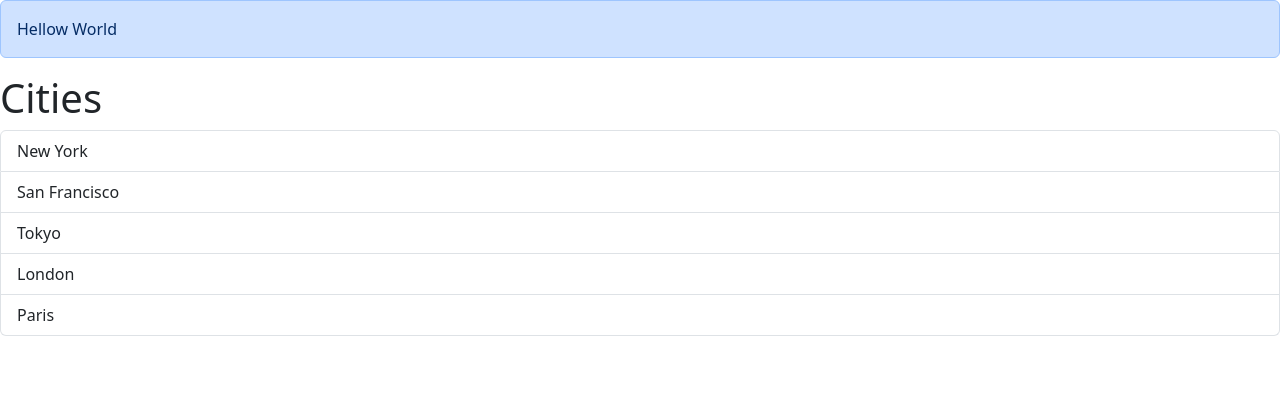
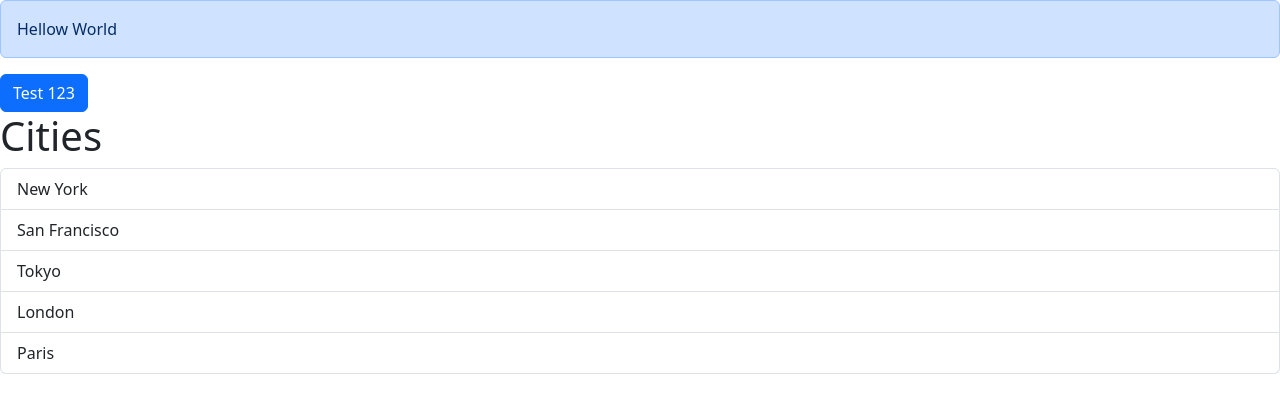
Before and after one commit to danielrehner/vite-react-app, a React (Vite) app: page / in a window 1280 px wide. Shown: the top 412 px of the page. Built offline with nearby package versions, Linux system fonts and the light colour scheme.

Commit message:
Add button component

```diff
--- a/src/App.tsx
+++ b/src/App.tsx
@@ -1,5 +1,6 @@
 import ListGroup from "./components/ListGroup";
 import Alert from "./components/Alert";
+import Button from "./components/Button";
 
 let items = ["New York", "San Francisco", "Tokyo", "London", "Paris"];
 
@@ -11,6 +12,7 @@ function App() {
   return (
     <div>
       <Alert>Hellow World</Alert>
+      <Button onClick={() => console.log("click")}>Test 123</Button>
       <ListGroup
         items={items}
         heading="Cities"
--- /dev/null
+++ b/src/components/Button.tsx
@@ -0,0 +1,25 @@
+import { ReactNode } from "react";
+
+interface Props {
+  children: ReactNode;
+  color?:
+    | "primary"
+    | "secondary"
+    | "success"
+    | "danger"
+    | "warning"
+    | "info"
+    | "light"
+    | "dark";
+  onClick: () => void;
+}
+
+const Button = ({ children, onClick, color = "primary" }: Props) => {
+  return (
+    <button type="button" className={"btn btn-" + color} onClick={onClick}>
+      {children}
+    </button>
+  );
+};
+
+export default Button;
```
